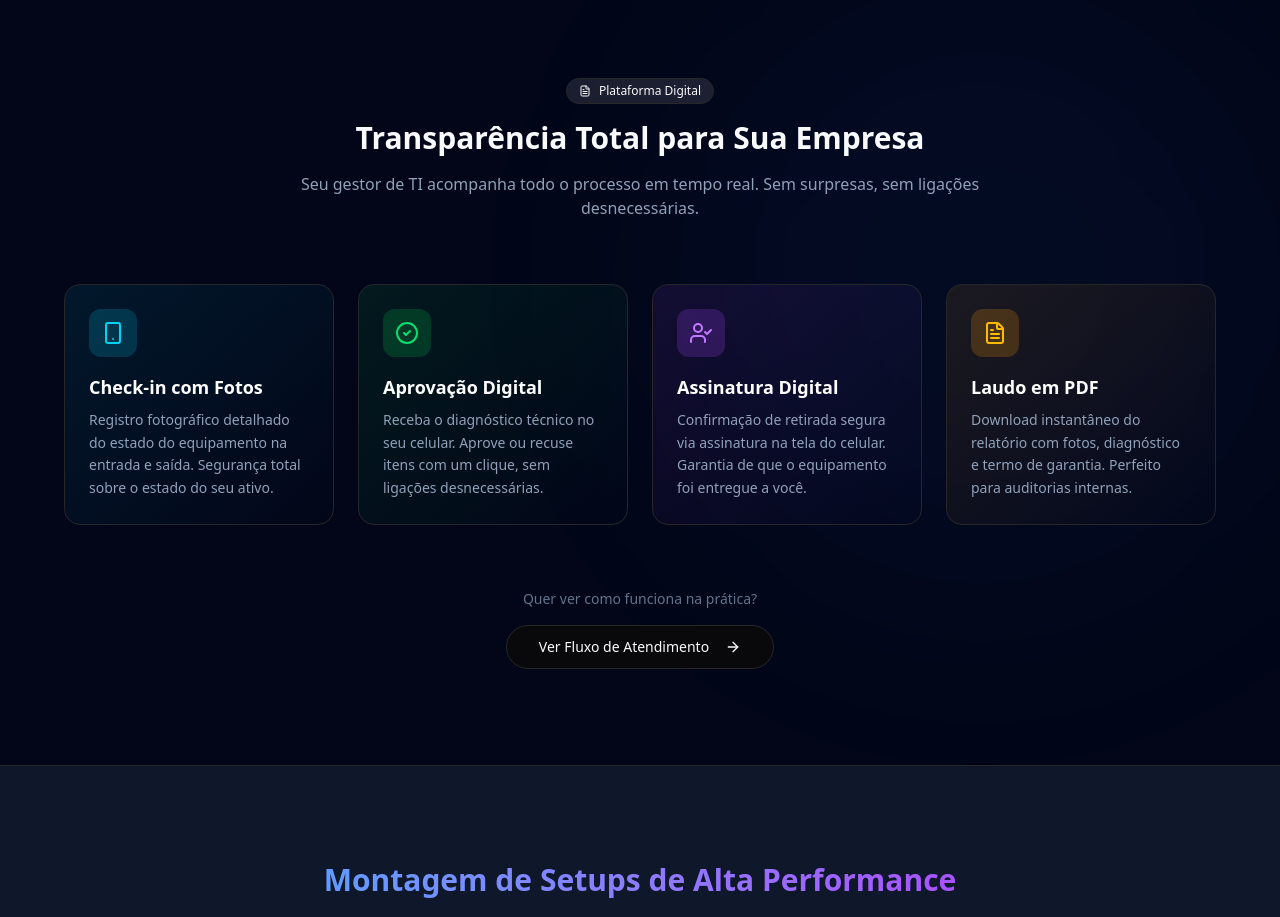
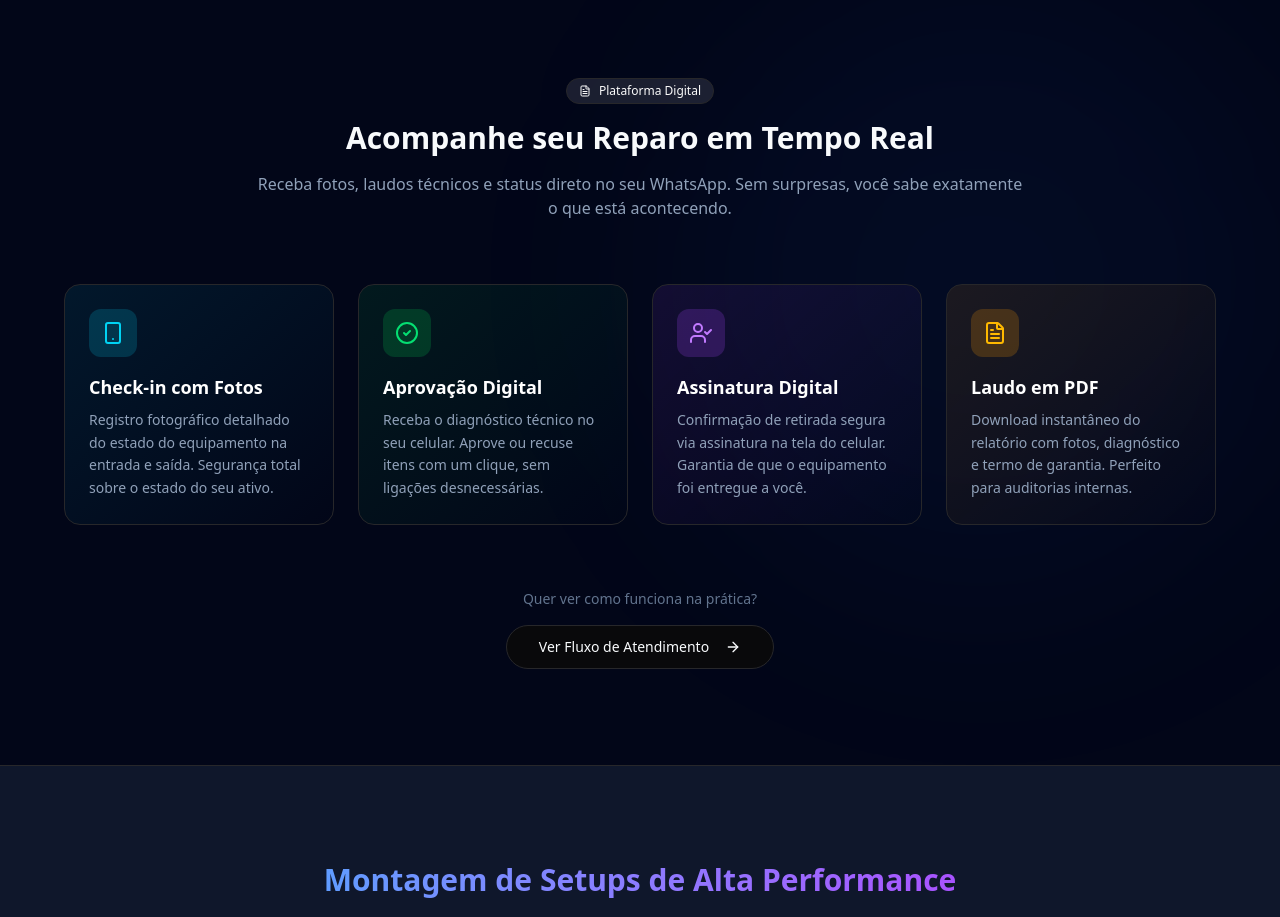
Before and after one commit to wheslancardoso/wtechprot, a Next.js app: page / in a window 1280 px wide. Shown: the part 2080-2997 px from the top of the page. Built offline with nearby package versions, Linux system fonts and the light colour scheme; no server answers.

Commit message:
chore(landing): ajusta copy da secao de transparencia para b2c

```diff
--- a/src/app/page.tsx
+++ b/src/app/page.tsx
@@ -311,8 +311,8 @@ j=d.createElement(s),dl=l!='dataLayer'?'&l='+l:'';j.async=true;j.src=
               <div className="inline-flex items-center gap-2 px-3 py-1 rounded-full bg-primary/10 border border-primary/20 text-xs font-medium text-primary mb-4">
                 <FileText className="w-3 h-3" /> Plataforma Digital
               </div>
-              <h2 className="text-3xl font-bold mb-4">Transparência Total para Sua Empresa</h2>
-              <p className="text-slate-400">Seu gestor de TI acompanha todo o processo em tempo real. Sem surpresas, sem ligações desnecessárias.</p>
+              <h2 className="text-3xl font-bold mb-4">Acompanhe seu Reparo em Tempo Real</h2>
+              <p className="text-slate-400">Receba fotos, laudos técnicos e status direto no seu WhatsApp. Sem surpresas, você sabe exatamente o que está acontecendo.</p>
             </div>
 
             <div className="grid md:grid-cols-2 lg:grid-cols-4 gap-6 max-w-6xl mx-auto">
```
